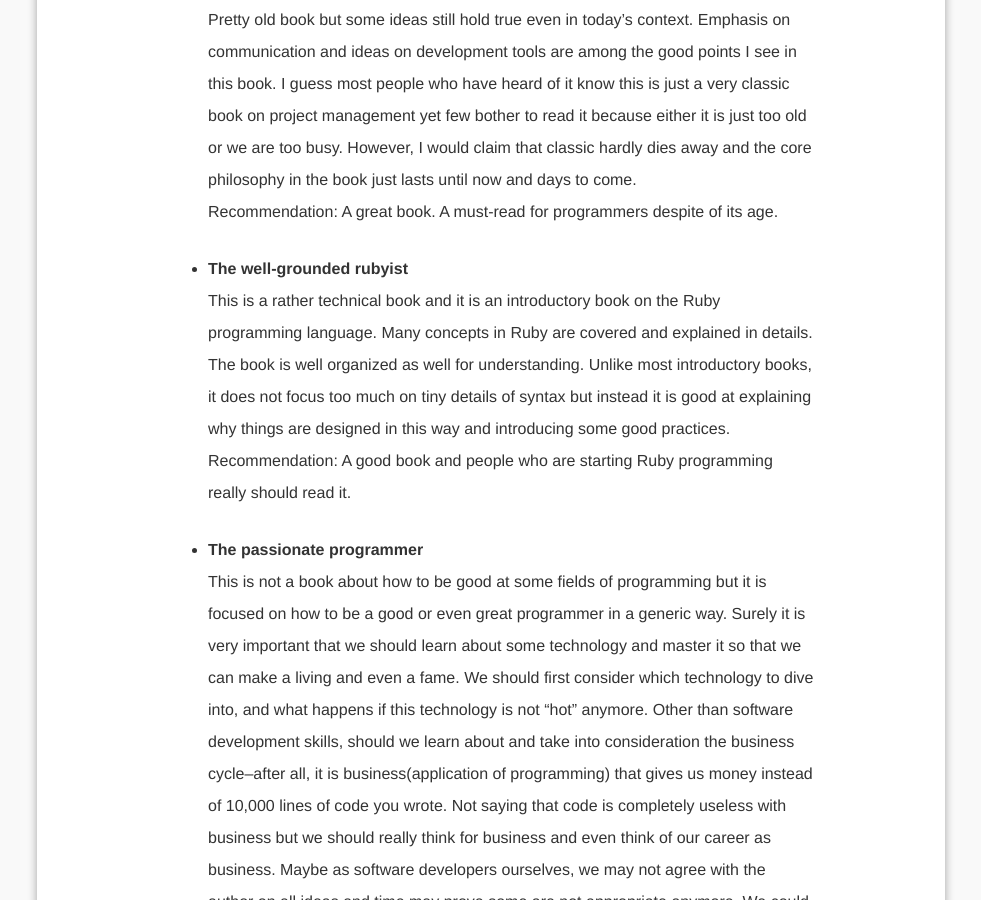
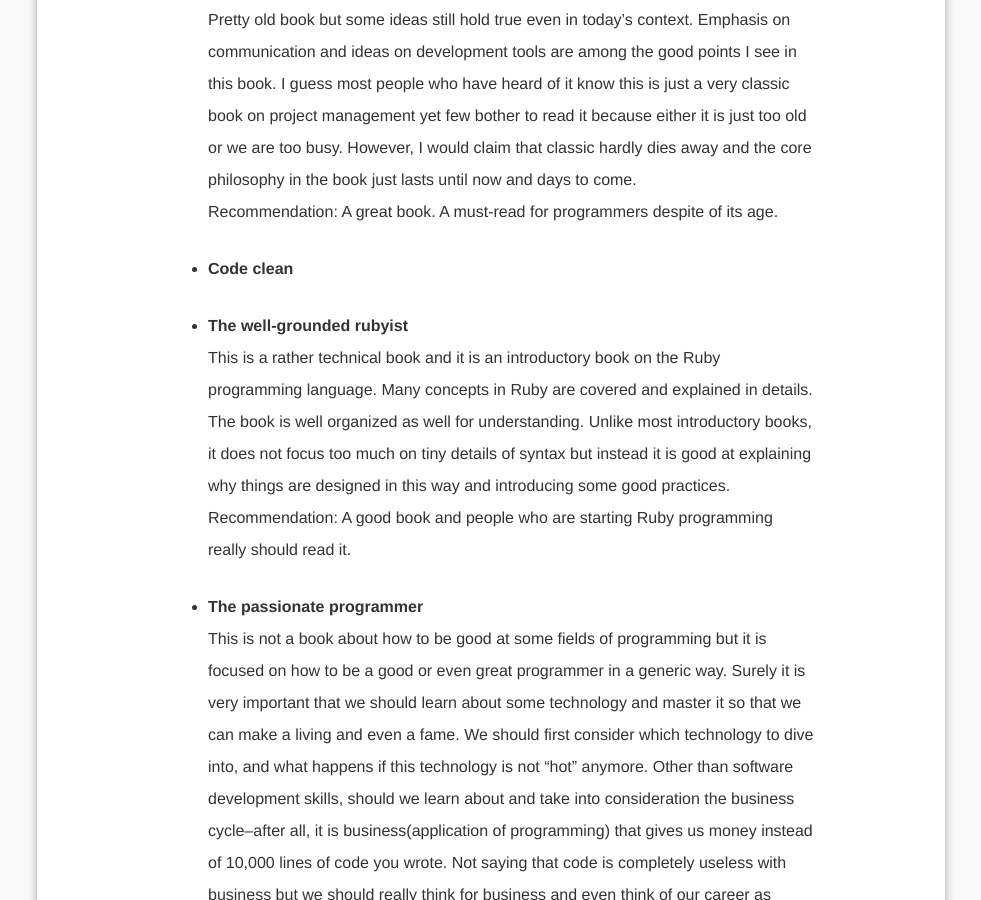
Before and after one commit to franklingu/franklingu.github.io, a Jekyll site: the page built from _posts/2015-12-09-reading-movies-list-and-others-of-2015.markdown, in a window 1280 px wide and 900 px high, scrolled down 586 px. Shown: the whole window, without its empty margins (149-1130 px from the left). Built offline with Jekyll 4.4.1, drawn with Linux system fonts in a browser that asks for light colours; nearby versions of some CDN libraries; Markdown is read by kramdown in place of the engine named in the settings; comment, search, counter and statistics services are not loaded.

Commit message:
add a book to read

```diff
--- a/_posts/2015-12-09-reading-movies-list-and-others-of-2015.markdown
+++ b/_posts/2015-12-09-reading-movies-list-and-others-of-2015.markdown
@@ -13,6 +13,8 @@
 * **The mythical man-month**<br>
   Pretty old book but some ideas still hold true even in today's context. Emphasis on communication and ideas on development tools are among the good points I see in this book. I guess most people who have heard of it know this is just a very classic book on project management yet few bother to read it because either it is just too old or we are too busy. However, I would claim that classic hardly dies away and the core philosophy in the book just lasts until now and days to come.<br>
   Recommendation: A great book. A must-read for programmers despite of its age.
+
+* **Code clean**<br>
 
 * **The well-grounded rubyist**<br>
   This is a rather technical book and it is an introductory book on the Ruby programming language. Many concepts in Ruby are covered and explained in details. The book is well organized as well for understanding. Unlike most introductory books, it does not focus too much on tiny details of syntax but instead it is good at explaining why things are designed in this way and introducing some good practices.<br>
```
